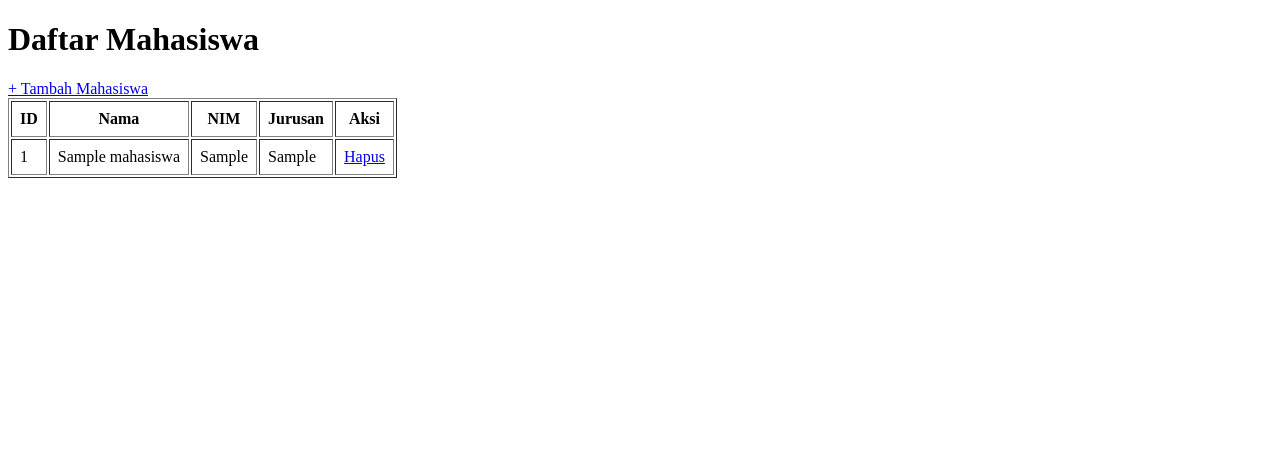
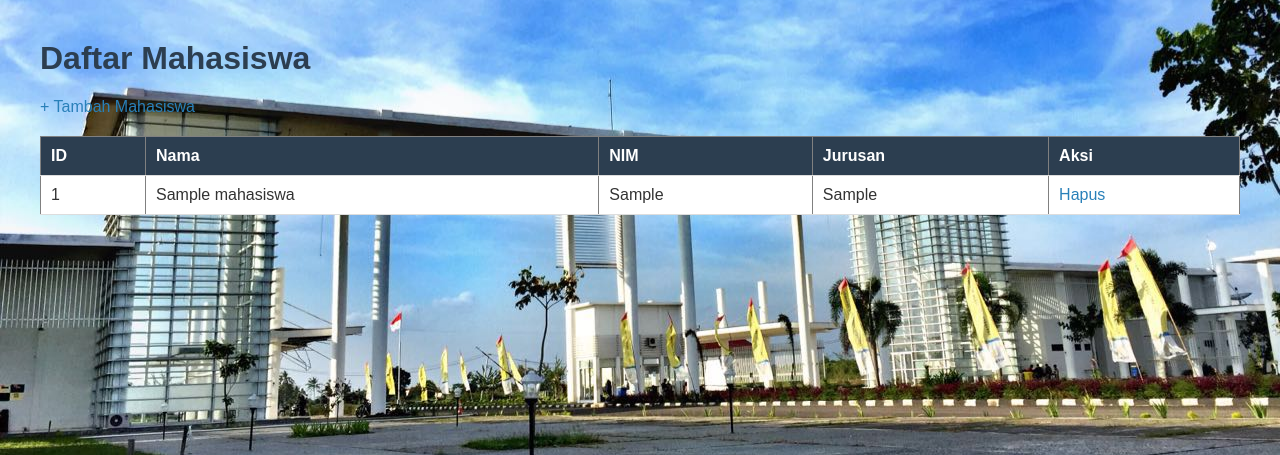
Before and after one commit to Mon877-ars/Python-for-data-engineer, a Flask app: page / in a window 1280 px wide. Shown: the top 455 px of the page. Run offline with Flask 3, Linux system fonts and the light colour scheme; tables that the repository leaves empty or names only in its code hold one stand-in row (values such as "Sample post").

Commit message:
newupdate

```diff
--- a/main.py
+++ b/main.py
@@ -4,12 +4,15 @@ import mysql.connector
 
 app = Flask(__name__)
 
+import os
+
 def get_connection():
     return mysql.connector.connect(
-        host="localhost",
-        user="root",
-        password="REMOVED_PASSWORD170105",  # sesuaikan password mysql kamu
-        database="belajar_flask"
+        host=os.environ.get("MYSQLHOST", "localhost"),
+        user=os.environ.get("MYSQLUSER", "root"),
+        password=os.environ.get("MYSQLPASSWORD", "REMOVED_PASSWORD170105"),
+        database=os.environ.get("MYSQLDATABASE", "belajar_flask"),
+        port=int(os.environ.get("MYSQLPORT", 3306))
     )
 
 # Halaman utama - tampilkan semua data
@@ -51,7 +54,8 @@ def hapus(id):
     return redirect('/')
 
 if __name__ == '__main__':
-    app.run(host='0.0.0.0', port=5000, debug=True)
+    port = int(os.environ.get("PORT", 5000))
+    app.run(host='0.0.0.0', port=port, debug=True)
 
 @app.route('/tambah', methods=['GET', 'POST'])
 def tambah():
--- /dev/null
+++ b/requirements.txt
@@ -0,0 +1,2 @@
+flask
+mysql-connector-python
--- /dev/null
+++ b/static/script.js
@@ -0,0 +1,11 @@
+// Konfirmasi sebelum hapus data
+document.addEventListener('DOMContentLoaded', function() {
+    const linkHapus = document.querySelectorAll('a[href^="/hapus"]');
+    linkHapus.forEach(link => {
+        link.addEventListener('click', function(e) {
+            if (!confirm('Yakin ingin menghapus data ini?')) {
+                e.preventDefault();
+            }
+        });
+    });
+});
--- /dev/null
+++ b/static/style.css
@@ -0,0 +1,66 @@
+body {
+    font-family: Arial, sans-serif;
+    background-color: #f4f4f4;
+    margin: 40px;
+    color: #333;
+}
+
+h1 {
+    color: #2c3e50;
+}
+
+table {
+    width: 100%;
+    border-collapse: collapse;
+    background: white;
+    margin-top: 20px;
+}
+
+th, td {
+    padding: 10px;
+    text-align: left;
+    border-bottom: 1px solid #ddd;
+}
+
+th {
+    background-color: #2c3e50;
+    color: white;
+}
+
+tr:hover {
+    background-color: #f1f1f1;
+}
+
+a {
+    color: #2980b9;
+    text-decoration: none;
+}
+
+a:hover {
+    text-decoration: underline;
+}
+
+form input {
+    padding: 8px;
+    margin: 5px 0;
+    width: 250px;
+}
+
+button {
+    padding: 8px 16px;
+    background-color: #2980b9;
+    color: white;
+    border: none;
+    cursor: pointer;
+    border-radius: 4px;
+}
+
+button:hover {
+    background-color: #1f6391;
+}
+body {
+  background-image: url('image/iteraimage.jpg');
+  background-size: cover;
+  background-position: center;
+  background-repeat: no-repeat;
+}
--- a/templates/index.html
+++ b/templates/index.html
@@ -2,6 +2,7 @@
 <html>
 <head>
     <title>Data Mahasiswa</title>
+    <link rel="stylesheet" href="{{ url_for('static', filename='style.css') }}">
 </head>
 <body>
     <h1>Daftar Mahasiswa</h1>
@@ -24,5 +25,7 @@
         </tr>
         {% endfor %}
     </table>
+
+    <script src="{{ url_for('static', filename='script.js') }}"></script>
 </body>
 </html>
--- a/templates/tambah.html
+++ b/templates/tambah.html
@@ -2,12 +2,13 @@
 <html>
 <head>
     <title>Tambah Mahasiswa</title>
+    <link rel="stylesheet" href="{{ url_for('static', filename='style.css') }}">
 </head>
 <body>
     <h1>Tambah Data Mahasiswa</h1>
     <form method="POST">
-        Nama: <input type="text" name="nama"><br><br>
-        NIM: <input type="text" name="nim"><br><br>
+        Nama: <input type="text" name="nama"><br>
+        NIM: <input type="text" name="nim"><br>
         Jurusan: <input type="text" name="jurusan"><br><br>
         <button type="submit">Simpan</button>
     </form>
```
Also changed, not shown: static/image/iteraimage.jpg (added).
